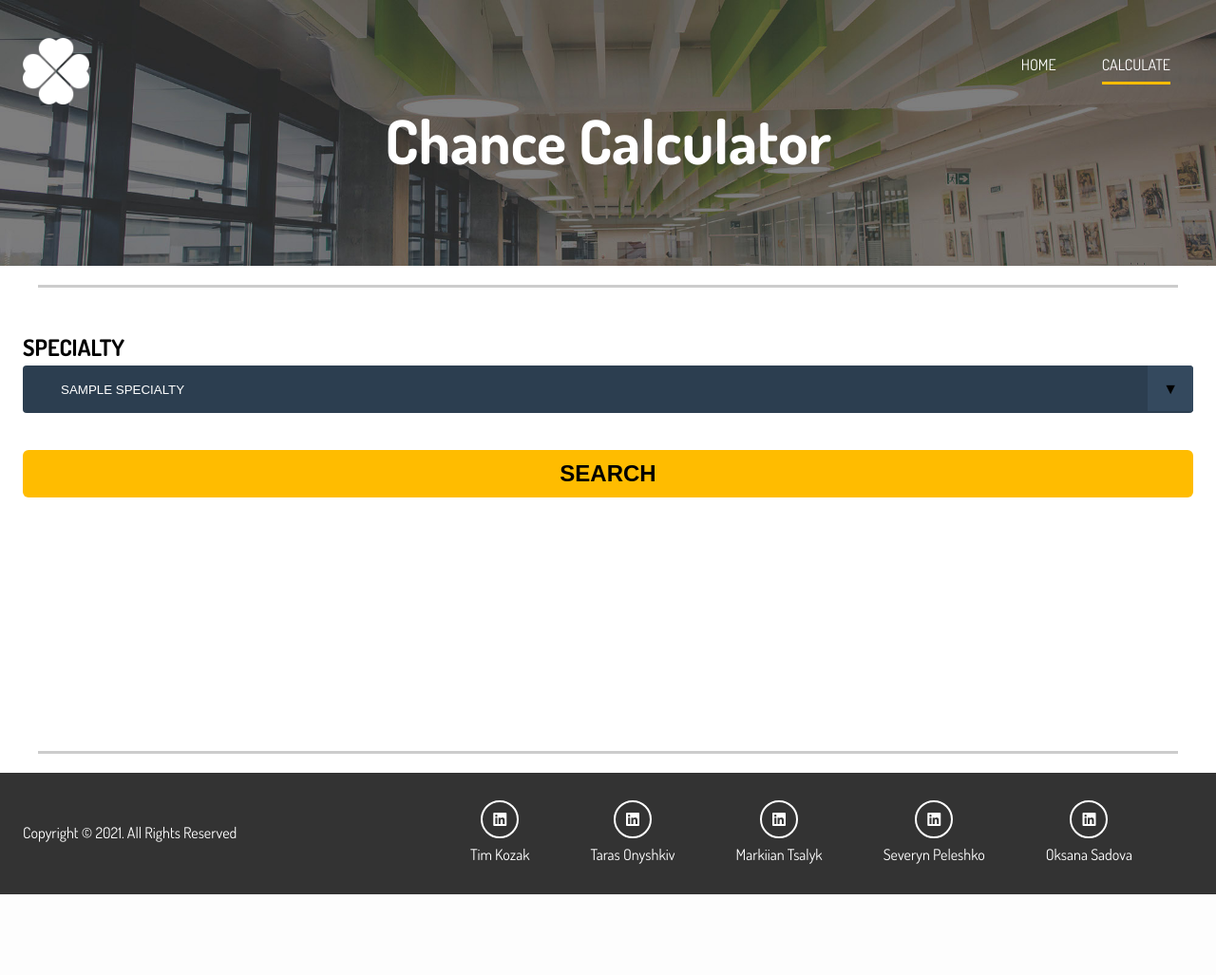
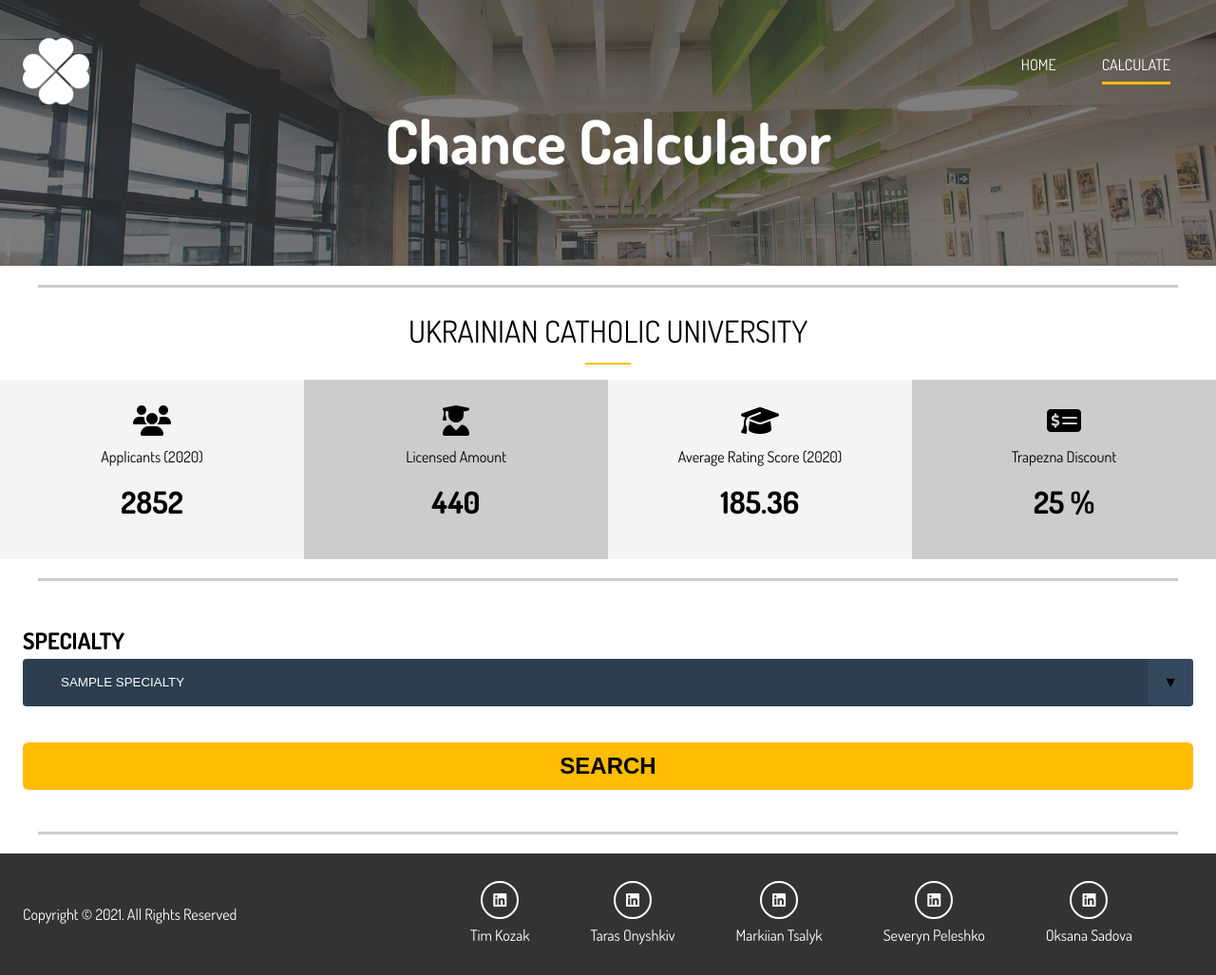
Before and after one commit to Tsalyk/vstup_project, a Flask app: template chance_flask/templates/chance.html in a window 1280 px wide. Shown: the whole page at 95% size. Before the commit the page ends 942 px from the top, so only its background shows below. Run offline with Flask 2, Linux system fonts and the light colour scheme; the template is opened without the code that fills it: most values are stand-ins (such as "Sample title", 1, 10 or a date in 2020); parts of the project's set-up code (start-up, migrations or seed data) failed here and were passed over; some libraries are stand-ins or nearby versions.

Commit message:
final html changes

```diff
--- a/chance_flask/main.py
+++ b/chance_flask/main.py
@@ -48,7 +48,7 @@
 
     user_grades = ['', '', '', '']
     user_score = 0
-    user_percentage = "?"
+    user_percentage = "РОМАНЮК ПІДОРАС"
 
     if request.method == 'POST':
         grade_1 = request.form.get(exams_list[0])
--- a/chance_flask/static/css/main.css
+++ b/chance_flask/static/css/main.css
@@ -498,6 +498,6 @@
   color: #34495e;
 }
 
-.chance-container {
+/* .chance-container {
   height: 50vh !important;
-}
+} */
--- a/chance_flask/templates/chance.html
+++ b/chance_flask/templates/chance.html
@@ -32,6 +32,45 @@
       </div>
     </div>
   </header>
+
+  <div class="solid-line"></div>
+
+  <section id="home-b" class="text-center">
+    <h1 class="section-title">
+      <strong>UKRAINIAN CATHOLIC UNIVERSITY</strong>
+    </h1>
+    <div class="bottom-line"></div>
+    <div class="stats">
+      <div>
+        <ul>
+          <li><i class="fas fa-users fa-2x"></i></li>
+          <li class="stats-title">Applicants (2020)</li>
+          <li class="stats-number">2852</li>
+        </ul>
+      </div>
+      <div>
+        <ul>
+          <li><i class="fas fa-user-graduate fa-2x"></i></li>
+          <li class="stats-title">Licensed Amount</li>
+          <li class="stats-number">440</li>
+        </ul>
+      </div>
+      <div>
+        <ul>
+          <li><i class="fas fa-graduation-cap fa-2x"></i></li>
+          <li class="stats-title">Average Rating Score (2020)</li>
+          <li class="stats-number">185.36</li>
+        </ul>
+      </div>
+      <div>
+        <ul>
+          <li><i class="fas fa-money-check-alt fa-2x"></i></li>
+          <li class="stats-title">Trapezna Discount</li>
+          <li class="stats-number">25 %</li>
+        </ul>
+      </div>
+    </div>
+  </section>
 
   <div class="solid-line"></div>
 
```
Also changed, not shown: chance_flask/templates/specialty.html (+4 -4 lines).
